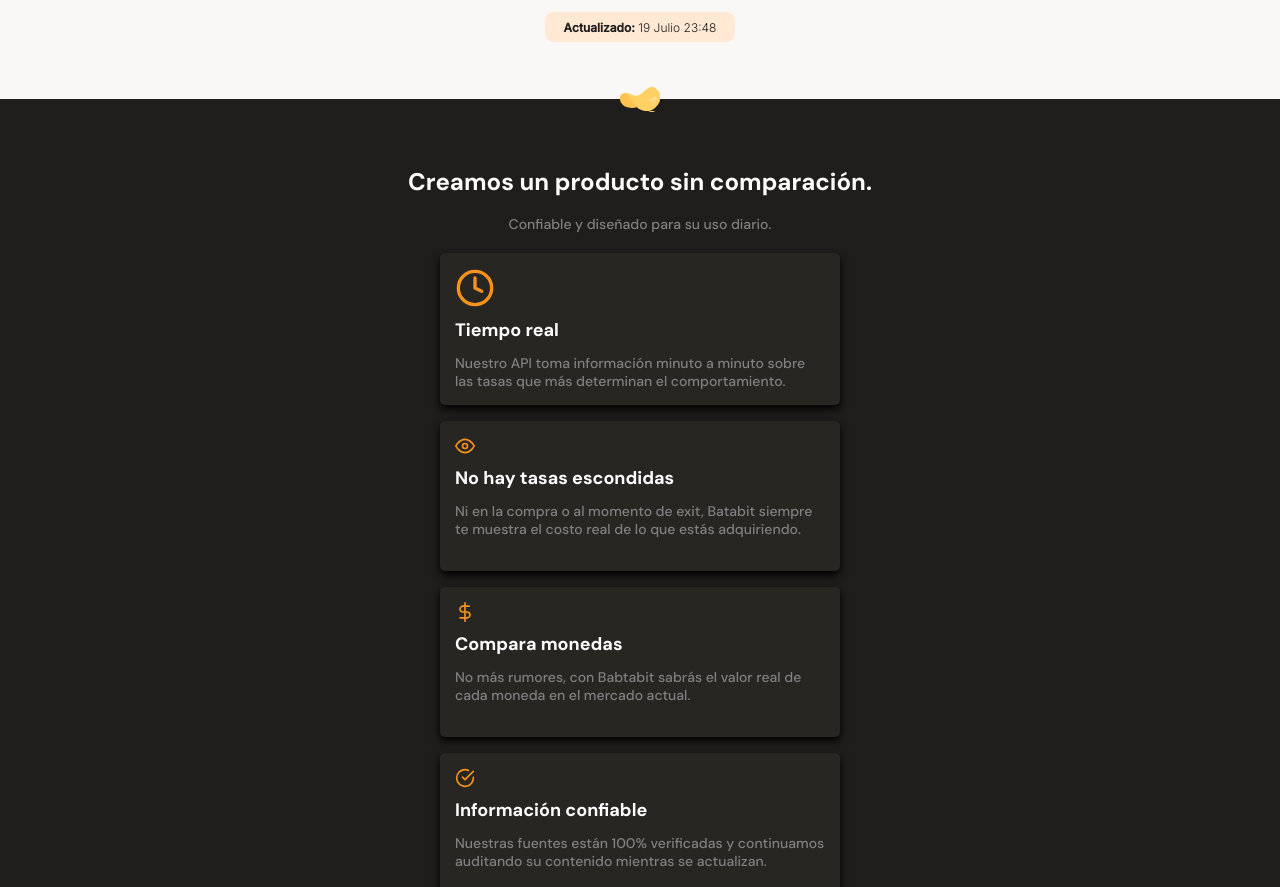
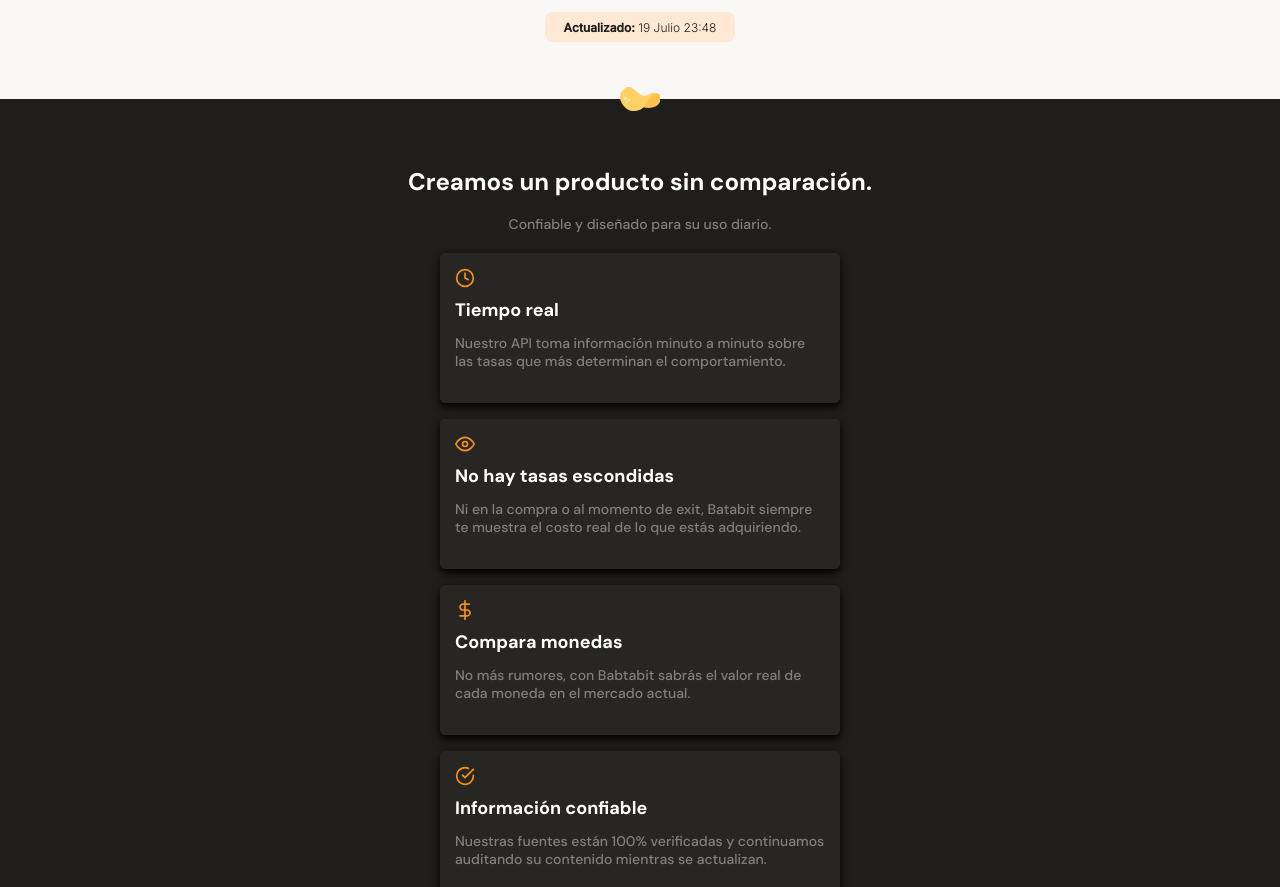
Before and after one commit to EstebanUran/responsive-desing-mobile-first, a plain HTML site: page index.html in a window 1280 px wide. Shown: the part 1417-2304 px from the top of the page. Drawn offline with Linux system fonts and the light colour scheme.

Commit message:
Correccion cuarta seccion maquetada

```diff
--- a/styles.css
+++ b/styles.css
@@ -251,7 +251,7 @@
     height: 25px;
     top: -12px;
     left: calc(50% - 20px);
-    background-image: url('assets/icons/group16.svg');
+    background-image: url('assets/icons/group17.svg');
 }
 .product-detail--title{
     width: 90%;
@@ -293,8 +293,8 @@
 }
 .product-detail--card .clock{
     display: inline-block;
-    width: 40px;
-    height: 40px;
+    width: 20px;
+    height: 20px;
     margin-bottom: 10px;
     background-image: url('assets/icons/clock1.svg');
     background-size: cover;
```
Also changed, not shown: assets/icons/Group16.svg (deleted), assets/icons/group17.svg (added).
